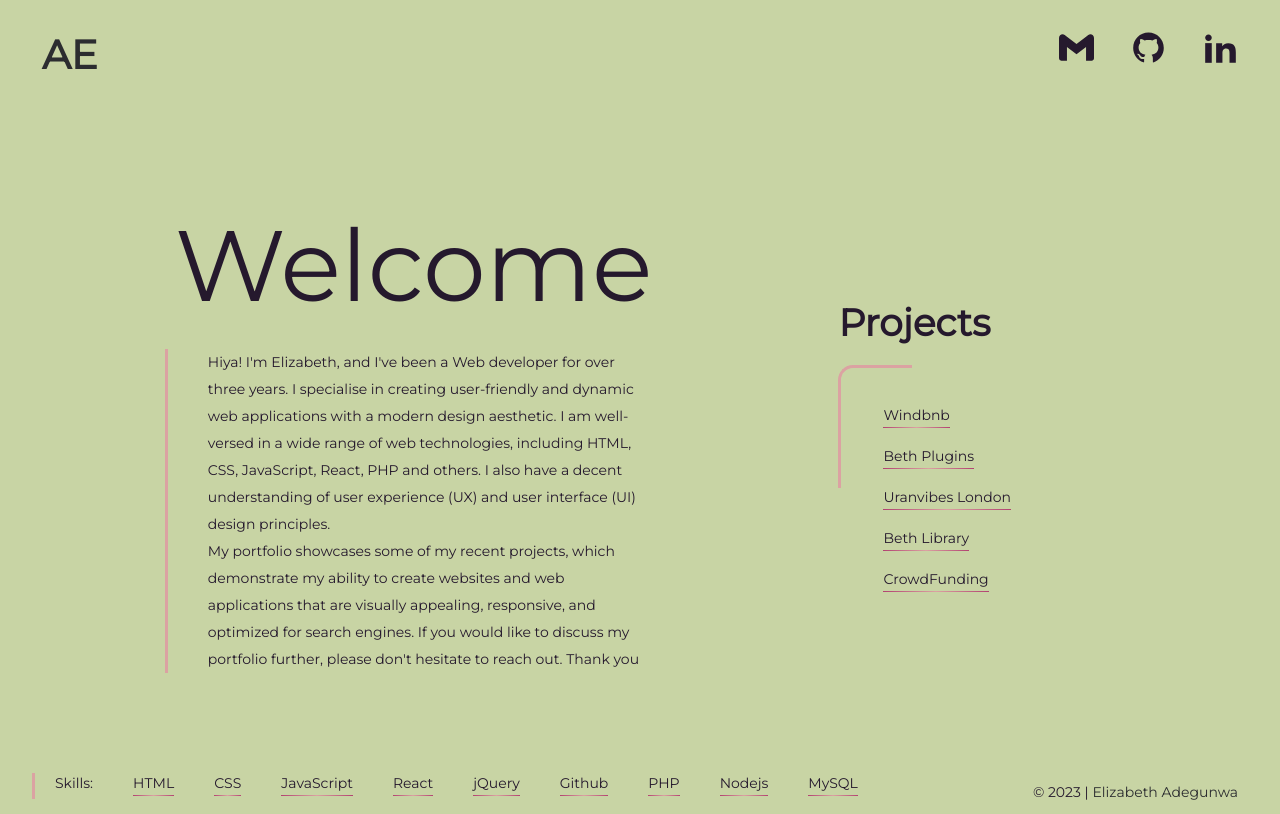
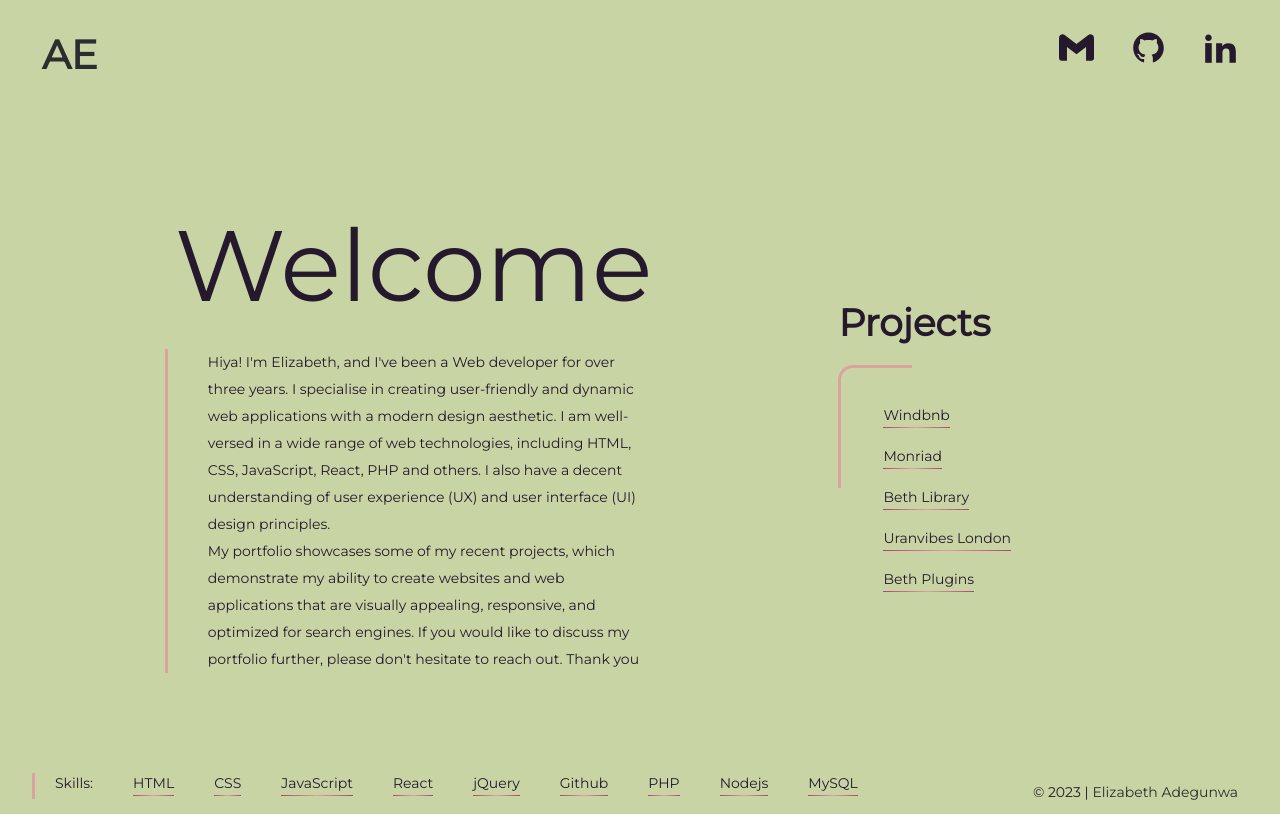
Before and after one commit to elizabethproj/stack-project, a React (Create React App) app: page / in a window 1280 px wide. Built offline with nearby package versions, Linux system fonts and the light colour scheme.

Commit message:
New Project

```diff
--- a/src/componenets/Project.js
+++ b/src/componenets/Project.js
@@ -12,17 +12,17 @@ function Project({ toggle }) {
             <li className="list-item" onClick={() => toggle("open1")}>
               <span>Windbnb</span>
             </li>
-            <li className="list-item" onClick={() => toggle("open2")}>
-              <span>Beth Plugins</span>
+            <li className="list-item" onClick={() => toggle("open5")}>
+              <span>Monriad</span>
+            </li>
+            <li className="list-item" onClick={() => toggle("open4")}>
+              <span>Beth Library</span>
             </li>
             <li className="list-item" onClick={() => toggle("open3")}>
               <span>Uranvibes London</span>
             </li>
-            <li className="list-item" onClick={() => toggle("open4")}>
-              <span>Beth Library</span>
-            </li>
-            <li className="list-item" onClick={() => toggle("open5")}>
-              <span>CrowdFunding</span>
+            <li className="list-item" onClick={() => toggle("open2")}>
+              <span>Beth Plugins</span>
             </li>
           </ul>
         </div>
--- a/src/componenets/Project1.js
+++ b/src/componenets/Project1.js
@@ -8,7 +8,7 @@ function Project1() {
       <div className="about-text">
         <p>
           This project was gotten via devChallenges, and I choose to build it in
-          order to enhance my react skills.This project involves creating an
+          order to enhance my react skills. This project involves creating an
           Airbnb website where users can check the availability of rooms based
           on the number of guests and the city they choose to stay in. This
           project was created with HTML, CSS and React.
--- a/src/componenets/Project5.js
+++ b/src/componenets/Project5.js
@@ -4,17 +4,16 @@ function Project5() {
   return (
     <div className="project1-cont active">
       <div className="project-header">
-        <h2>CrowdFunding</h2>
+        <h2>Monriad</h2>
       </div>
       <div className="about-text">
         <p>
-          CrowdFunding is a Frontend Mentor project that I chose to create in
-          order to improve my JavaScript skills. This project was created with
-          HTML, CSS and JavaScript.
+        Monriad is an innovative custom theme with various custom blocks developed for a travel and hospitality management company. The website has a sleek and user-friendly interface, providing potential clients with an immersive visual experience. The project was implemented using PHP, CSS, SASS, WordPress, JavaScript, and jQuery.
+        This project was developed under the expert supervision and creative direction of Up Hotel Agency.
         </p>
         <h3 className="project-link">
           <a
-            href="https://wonderful-goldberg-4b0d44.netlify.app/"
+            href="https://monriad.net/"
             target="_blank"
             rel="noreferrer"
           >
```
